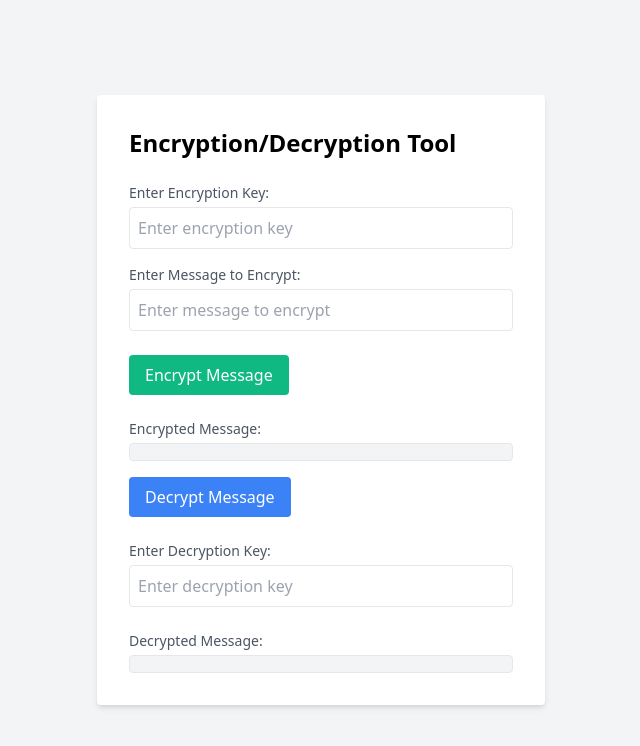
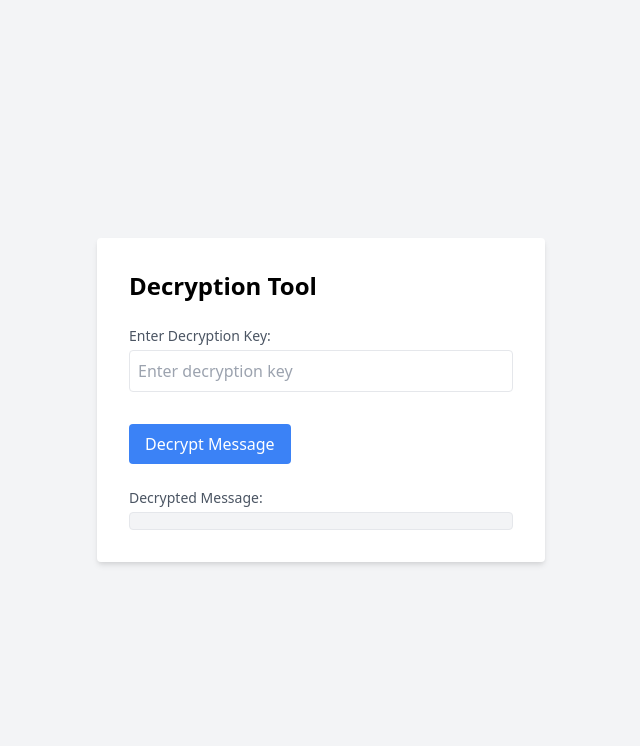
Before and after one commit to rubenb994/joris-decoding-christmas, a website: page index.html in a window 1280 px wide. Shown: the whole page, without its empty margins (319-959 px from the left). Drawn offline with nearby package versions, Linux system fonts and the light colour scheme.

Commit message:
Only decrypt

```diff
--- a/index.html
+++ b/index.html
@@ -3,7 +3,7 @@
   <head>
     <meta charset="UTF-8" />
     <meta name="viewport" content="width=device-width, initial-scale=1.0" />
-    <title>Encryption/Decryption Tool</title>
+    <title>Decryption Tool</title>
 
     <!-- Include Tailwind CSS via CDN -->
     <link
@@ -13,63 +13,9 @@
   </head>
   <body class="bg-gray-100 min-h-screen flex items-center justify-center">
     <div class="bg-white p-8 rounded shadow-md max-w-md w-full">
-      <h1 class="text-2xl font-semibold mb-6">Encryption/Decryption Tool</h1>
+      <h1 class="text-2xl font-semibold mb-6">Decryption Tool</h1>
 
       <div class="mb-4">
-        <label
-          for="encryptionKey"
-          class="block text-sm font-medium text-gray-600"
-          >Enter Encryption Key:</label
-        >
-        <input
-          type="text"
-          id="encryptionKey"
-          placeholder="Enter encryption key"
-          class="mt-1 p-2 w-full border rounded"
-        />
-      </div>
-
-      <div class="mb-4">
-        <label
-          for="messageToEncrypt"
-          class="block text-sm font-medium text-gray-600"
-          >Enter Message to Encrypt:</label
-        >
-        <input
-          type="text"
-          id="messageToEncrypt"
-          placeholder="Enter message to encrypt"
-          class="mt-1 p-2 w-full border rounded"
-        />
-      </div>
-
-      <button
-        onclick="encryptMessage()"
-        class="mt-2 bg-green-500 text-white px-4 py-2 rounded"
-      >
-        Encrypt Message
-      </button>
-
-      <div class="mt-6">
-        <label
-          for="encryptedMessage"
-          class="block text-sm font-medium text-gray-600"
-          >Encrypted Message:</label
-        >
-        <div
-          id="encryptedMessage"
-          class="mt-1 p-2 w-full border rounded bg-gray-100"
-        ></div>
-      </div>
-
-      <button
-        onclick="decryptMessage()"
-        class="mt-4 bg-blue-500 text-white px-4 py-2 rounded"
-      >
-        Decrypt Message
-      </button>
-
-      <div class="mt-6">
         <label
           for="decryptionKey"
           class="block text-sm font-medium text-gray-600"
@@ -83,6 +29,13 @@
         />
       </div>
 
+      <button
+        onclick="decryptMessage()"
+        class="mt-4 bg-blue-500 text-white px-4 py-2 rounded"
+      >
+        Decrypt Message
+      </button>
+
       <div class="mt-6">
         <label
           for="decryptedMessage"
@@ -91,7 +44,7 @@
         >
         <div
           id="decryptedMessage"
-          class="mt-1 p-2 w-full border rounded bg-gray-100"
+          class="mt-1 p-2 w-full border rounded bg-gray-100 break-all"
         ></div>
       </div>
     </div>
@@ -100,38 +53,29 @@
     <script src="https://cdnjs.cloudflare.com/ajax/libs/crypto-js/3.1.9-1/crypto-js.js"></script>
 
     <script>
-      function encryptMessage() {
-        const encryptionKeyElement = document.getElementById("encryptionKey");
-        const messageToEncryptElement =
-          document.getElementById("messageToEncrypt");
-        const encryptedMessageElement =
-          document.getElementById("encryptedMessage");
-
-        const encryptionKey = encryptionKeyElement.value;
-        const messageToEncrypt = messageToEncryptElement.value;
-
-        // Encrypt the message with the provided key
-        const encryptedMessage = CryptoJS.AES.encrypt(
-          messageToEncrypt,
-          encryptionKey
-        ).toString();
-        encryptedMessageElement.textContent = encryptedMessage;
-      }
-
       function decryptMessage() {
         const decryptionKeyElement = document.getElementById("decryptionKey");
-        const encryptedMessageElement =
-          document.getElementById("encryptedMessage");
         const decryptedMessageElement =
           document.getElementById("decryptedMessage");
 
         const decryptionKey = decryptionKeyElement.value;
-        const encryptedMessage = encryptedMessageElement.textContent;
+        const encryptedMessage =
+          "U2FsdGVkX186FBtVNUAGyfTItwAtr0z7rlspsBd2eEjPNf7yc186w5kA9k0Ijm7yqGFaItM6WSWss5jNc61+Xw==";
 
-        // Decrypt the message with the provided key
-        const bytes = CryptoJS.AES.decrypt(encryptedMessage, decryptionKey);
-        const decryptedMessage = bytes.toString(CryptoJS.enc.Utf8);
-        decryptedMessageElement.textContent = decryptedMessage;
+        // Decrypt the hardcoded message with the provided key
+        try {
+          const bytes = CryptoJS.AES.decrypt(encryptedMessage, decryptionKey);
+          const decryptedMessage = bytes.toString(CryptoJS.enc.Utf8);
+
+          if (decryptedMessage === "") {
+            decryptedMessageElement.textContent = "Invalid Decryption Key";
+          } else {
+            decryptedMessageElement.textContent = decryptedMessage;
+          }
+        } catch (error) {
+          decryptedMessageElement.textContent =
+            "Error: Unable to decrypt message. Please check the decryption key and try again.";
+        }
       }
     </script>
   </body>
```
